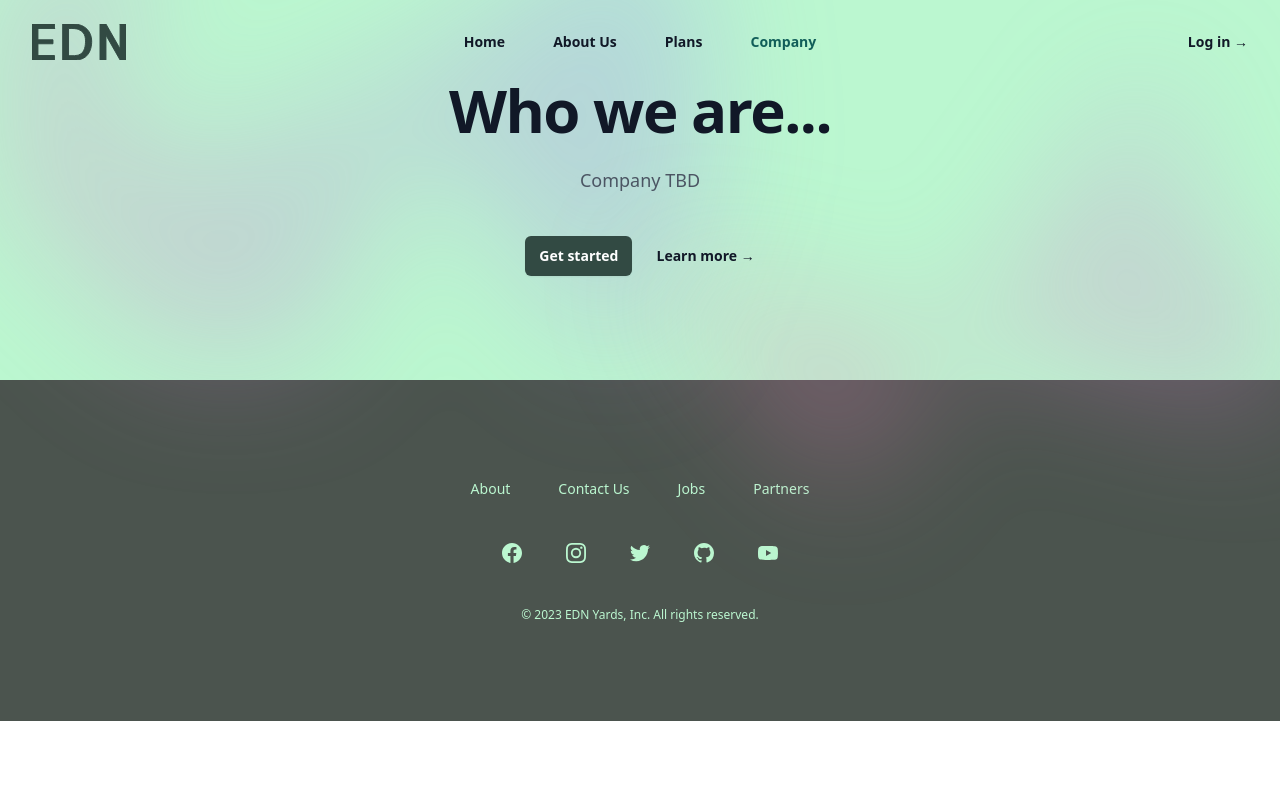
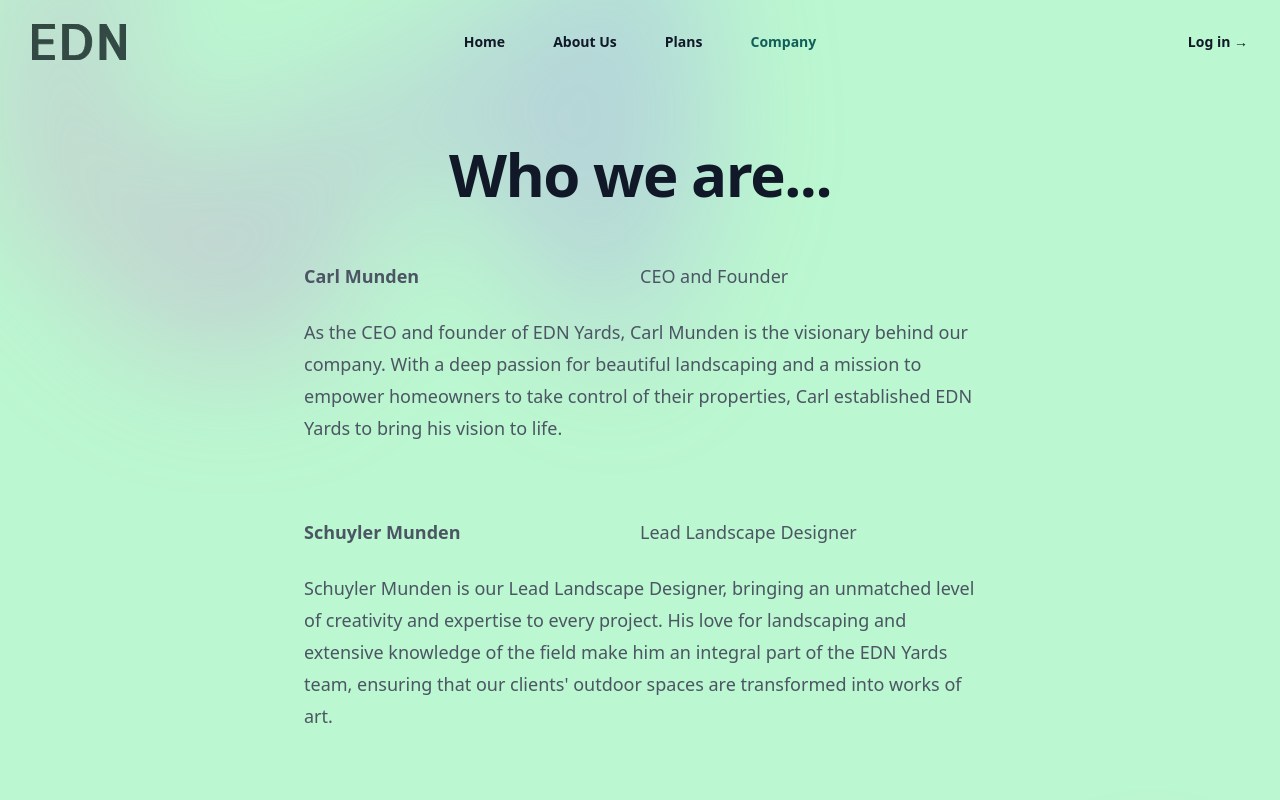
Before and after one commit to RSXII/edn-react, a React (Vite) app in the folder edn-react/: page /company in a window 1280 px wide. Shown: the top 800 px of the page. Built offline with nearby package versions, Linux system fonts and the light colour scheme; no server answers.

Commit message:
add company page

```diff
--- a/edn-react/index.html
+++ b/edn-react/index.html
@@ -1,5 +1,5 @@
 <!DOCTYPE html>
-<html lang="en">
+<html lang="en" class="bg-backgroundColor">
   <head>
     <meta charset="UTF-8" />
     <link rel="icon" type="image/svg+xml" href="./public/ednlogo.svg" />
--- /dev/null
+++ b/edn-react/src/data/company.json
@@ -0,0 +1,19 @@
+{
+  "company": [
+    {
+      "name": "Carl Munden",
+      "title": "CEO and Founder",
+      "bio": "As the CEO and founder of EDN Yards, Carl Munden is the visionary behind our company. With a deep passion for beautiful landscaping and a mission to empower homeowners to take control of their properties, Carl established EDN Yards to bring his vision to life."
+    },
+    {
+      "name": "Schuyler Munden",
+      "title": "Lead Landscape Designer",
+      "bio": "Schuyler Munden is our Lead Landscape Designer, bringing an unmatched level of creativity and expertise to every project. His love for landscaping and extensive knowledge of the field make him an integral part of the EDN Yards team, ensuring that our clients' outdoor spaces are transformed into works of art."
+    },
+    {
+      "name": "Ryan Schultz",
+      "title": "Lead Engineer",
+      "bio": " Ryan Schultz, our Lead Engineer, combines his passion for technology with a homeowner's perspective to drive innovation at EDN Yards. With a focus on providing cutting-edge tools and tech solutions, Ryan ensures that our clients have access to the best resources to make their landscaping journey easier and more enjoyable."
+    }
+  ]
+}
--- a/edn-react/src/pages/Company.tsx
+++ b/edn-react/src/pages/Company.tsx
@@ -1,17 +1,36 @@
 import { ButtonPrimary, ButtonSecondary } from "../components/button/index";
 import { GradientBGTop, GradientBGBottom } from "../components/gradient/index";
+import { company } from "../data/company.json";
 
 export default function Company() {
   return (
     <div className="relative isolate px-6 pt-14 lg:px-8">
       <GradientBGTop />
-
+      <div className="mx-auto max-w-2xl py-10 sm:py-8 lg:py-8"> </div>
       <div className="mx-auto max-w-2xl py-20 sm:py-20 lg:py-6">
         <div className="text-center">
-          <h1 className="text-4xl font-bold tracking-tight text-gray-900 sm:text-6xl">
+          <h1 className="text-4xl font-bold tracking-tight text-gray-900 sm:text-6xl mb-8">
             Who we are...
           </h1>
-          <p className="mt-6 text-lg leading-8 text-gray-600">Company TBD</p>
+
+          {company.map((person) => {
+            return (
+              <div className="text-left mb-12">
+                <div className="mx-auto grid grid-cols-2">
+                  <p className="mt-6 text-lg leading-8 text-gray-600 font-bold">
+                    {person.name}
+                  </p>
+                  <p className="mt-6 text-lg leading-8 text-gray-600">
+                    {person.title}
+                  </p>
+                </div>
+                <p className="mt-6 text-lg leading-8 text-gray-600">
+                  {person.bio}
+                </p>
+              </div>
+            );
+          })}
+
           <div className="mt-10 flex items-center justify-center gap-x-6">
             <ButtonPrimary props={{ text: "Get started", href: "#" }} />
             <ButtonSecondary props={{ text: "Learn more", href: "#" }} />
```
